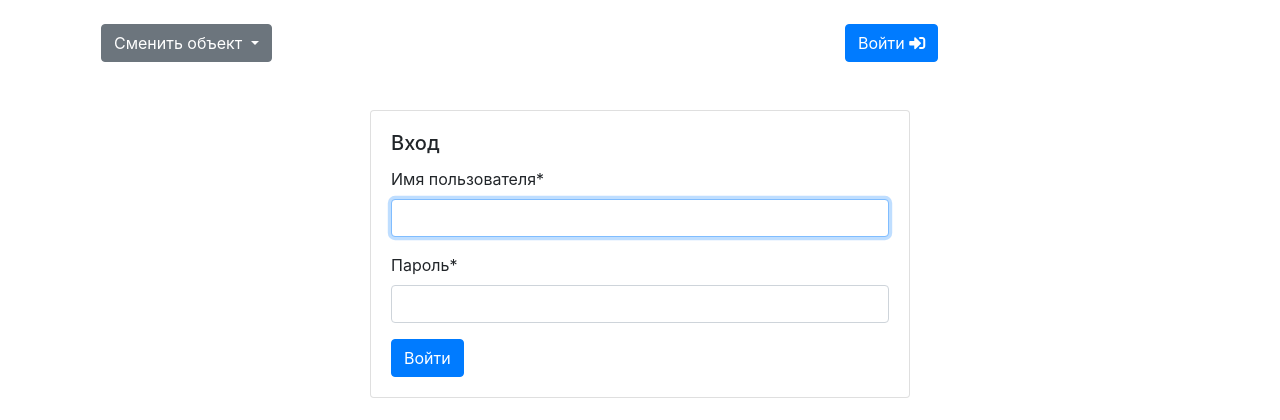
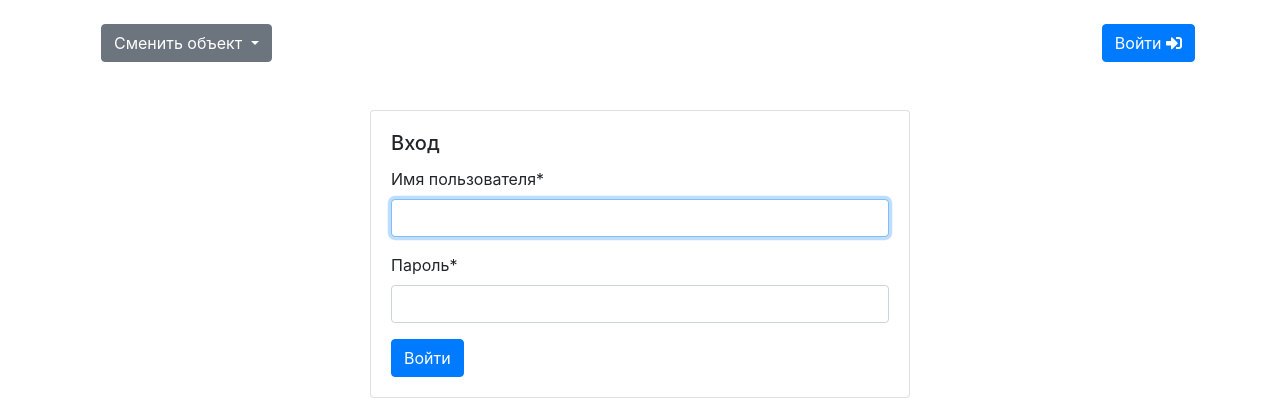
Before and after one commit to privategspot/movementcontrol, a Django app: page /accounts/login/?next=/facility/1/add/ in a window 1280 px wide. Shown: the top 420 px of the page. Run offline with Django 3.2, Linux system fonts and the light colour scheme; some libraries are stand-ins or nearby versions.

Commit message:
Little display improvments

```diff
--- a/main/templates/includes/page-header.html
+++ b/main/templates/includes/page-header.html
@@ -30,14 +30,16 @@
       </div>
     </div>
     <div class="col-md-4 mt-4">
-      <div class="d-flex align-items-center ">
+      <div class="d-flex align-items-center">
         {% if user.is_authenticated %}
-        <span style="font-size: 1.2rem;">Добро пожаловать, {{ user.first_name }}</span>
-        <a href="{% url 'logout' %}" class="btn btn-primary ml-2">
-          Выйти <i class="fas fa-sign-out-alt"></i>
-        </a>
+        <div class="d-flex justify-content-end align-items-center">
+          <span style="font-size: 1.2rem;">Добро пожаловать, {{ user.first_name }}</span>
+          <a href="{% url 'logout' %}" class="btn btn-primary ml-2">
+            Выйти <i class="fas fa-sign-out-alt"></i>
+          </a>
+        </div>
         {% else %}
-        <a href="{% url 'login' %}" class="btn btn-primary">
+        <a href="{% url 'login' %}" class="btn btn-primary ml-auto">
           Войти <i class="fas fa-sign-in-alt"></i>
         </a>
         {% endif %}
```
